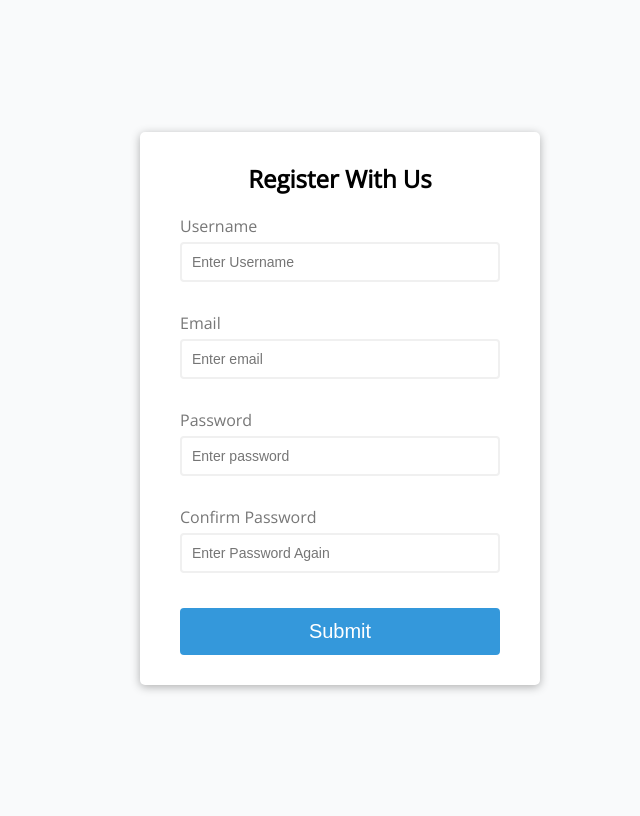
After one commit to Chinna-Babu-1289/flask-tcs-project, a Flask app: template templates/signup.html in a window 1280 px wide. The commit adds this page. Shown: the whole page, without its empty margins (640-1280 px from the left). Run offline with Flask 2, Linux system fonts and the light colour scheme; the template is opened without the code that fills it, so the values that code supplies are empty.

Commit message:
added fornt end

```diff
--- /dev/null
+++ b/static/css/signup.css
@@ -0,0 +1,93 @@
+@import url("https://fonts.googleapis.com/css2?family=Open+Sans&display=swap");
+
+:root {
+  --sucess-color: #2ecc71;
+  --error-color: #e74c3c;
+}
+
+* {
+  box-sizing: border-box;
+}
+
+body {
+  background-color: #f9fafb;
+  font-family: "Open Sans", sans-serif;
+  display: flex;
+  align-items: center;
+  justify-content: right;
+  min-height: 100vh;
+  margin-right: 100px;
+}
+
+.container {
+  background-color: #fff;
+  border-radius: 5px;
+  box-shadow: 0 2px 10px rgba(0, 0, 0, 0.3);
+  width: 400px;
+}
+h2 {
+  text-align: center;
+  margin: 0 0 20px;
+}
+.form {
+  padding: 30px 40px;
+}
+
+.form-control {
+  margin-bottom: 10px;
+  padding-bottom: 20px;
+  position: relative;
+}
+
+.form-control label {
+  color: #777;
+  display: block;
+  margin-bottom: 5px;
+}
+
+.form-control input {
+  border: 2px solid #f0f0f0;
+  border-radius: 4px;
+  display: block;
+  width: 100%;
+  padding: 10px;
+  font-size: 14px;
+}
+
+.form-control input:focus {
+  outline: 0;
+  border-color: #777;
+}
+
+.form-control.success input {
+  border-color: var(--sucess-color);
+}
+
+.form-control.error input {
+  border-color: var(--error-color);
+}
+
+.form-control small {
+  color: var(--error-color);
+  position: absolute;
+  bottom: 0;
+  left: 0;
+  visibility: hidden;
+}
+
+.form-control.error small {
+  visibility: visible;
+}
+
+.form-button {
+  cursor: pointer;
+  background-color: #3498db;
+  border: 2px solid #3498db;
+  border-radius: 4px;
+  color: #fff;
+  display: block;
+  font-size: 20px;
+  padding: 10px;
+  margin-top: 15px;
+  width: 100%;
+}
--- a/templates/register.html
+++ b/templates/register.html
@@ -34,7 +34,6 @@
               class="user-input"
               placeholder="Username"
               name="username"
-              autocomplete="off"
               required
             />
           </div>
--- /dev/null
+++ b/templates/signup.html
@@ -0,0 +1,48 @@
+<!DOCTYPE html>
+<html lang="en">
+  <head>
+    <meta charset="UTF-8" />
+    <meta http-equiv="X-UA-Compatible" content="IE=edge" />
+    <meta name="viewport" content="width=device-width, initial-scale=1.0" />
+    <link rel="stylesheet" href="/static/css/signup.css" />
+    <title>Form-Validator</title>
+  </head>
+  <body>
+    <div class="container">
+      <form class="form" id="form">
+        <h2>Register With Us</h2>
+        <!-- Username Field -->
+        <div class="form-control">
+          <label for="username">Username</label>
+          <input type="text" id="username" placeholder="Enter Username" />
+          <small>Error Message</small>
+        </div>
+        <!-- Email Field-->
+        <div class="form-control">
+          <label for="email">Email</label>
+          <input type="text" id="email" placeholder="Enter email" />
+          <small>Error Message</small>
+        </div>
+        <!-- Password Field -->
+        <div class="form-control">
+          <label for="password">Password</label>
+          <input type="text" id="password" placeholder="Enter password" />
+          <small>Error Message</small>
+        </div>
+        <!-- Confirm Password Field -->
+        <div class="form-control">
+          <label for="password2">Confirm Password</label>
+          <input
+            type="text"
+            id="password2"
+            placeholder="Enter Password Again"
+          />
+          <small>Error Message</small>
+        </div>
+        <!-- Submit Button -->
+        <button class="form-button" type="submit">Submit</button>
+      </form>
+    </div>
+    <script src="/static/js/validate.js"></script>
+  </body>
+</html>
```
Also changed, not shown: static/css/register.css (+16 -3 lines), templates/signin.html (added, +32 -0 lines).
